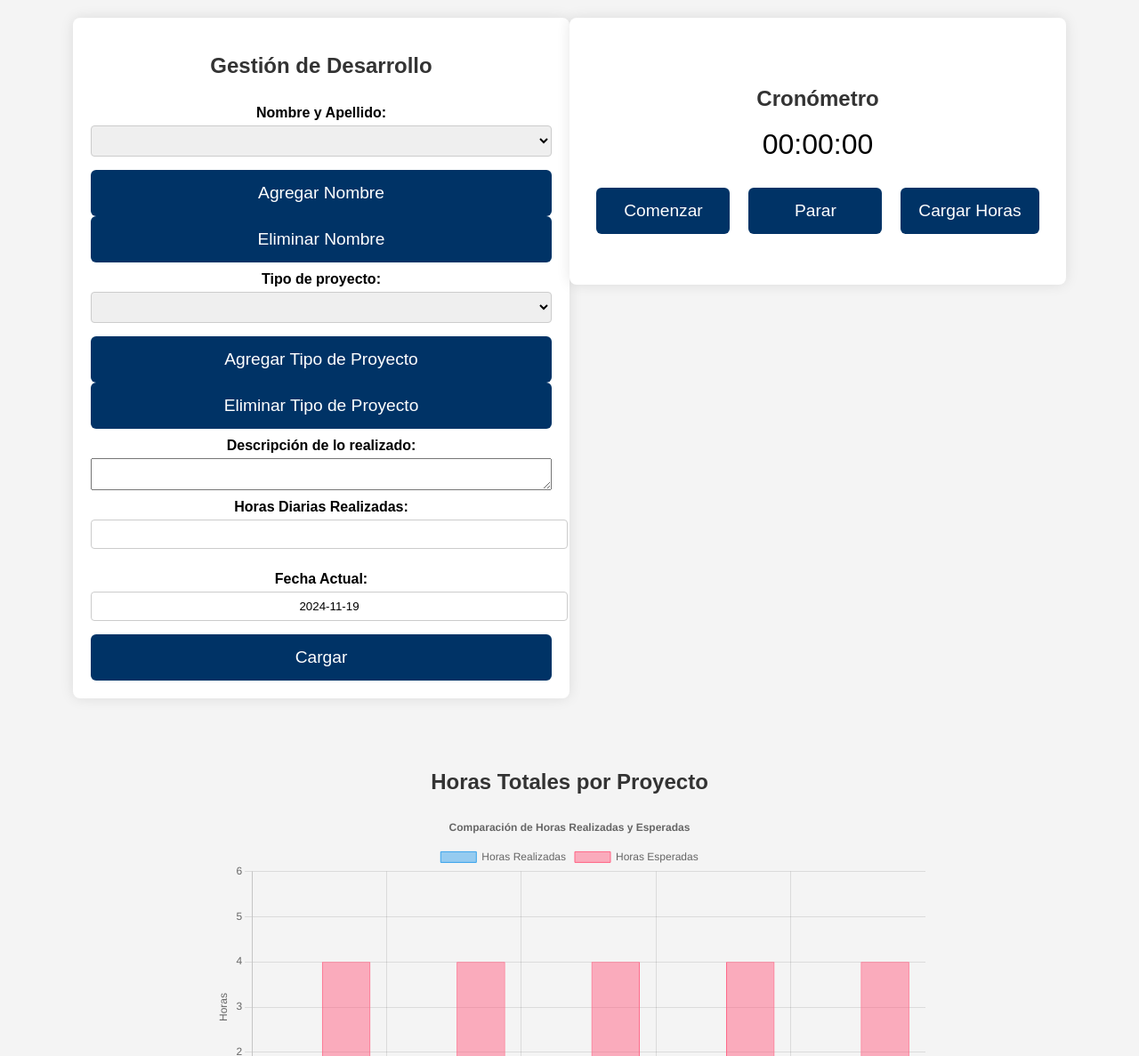
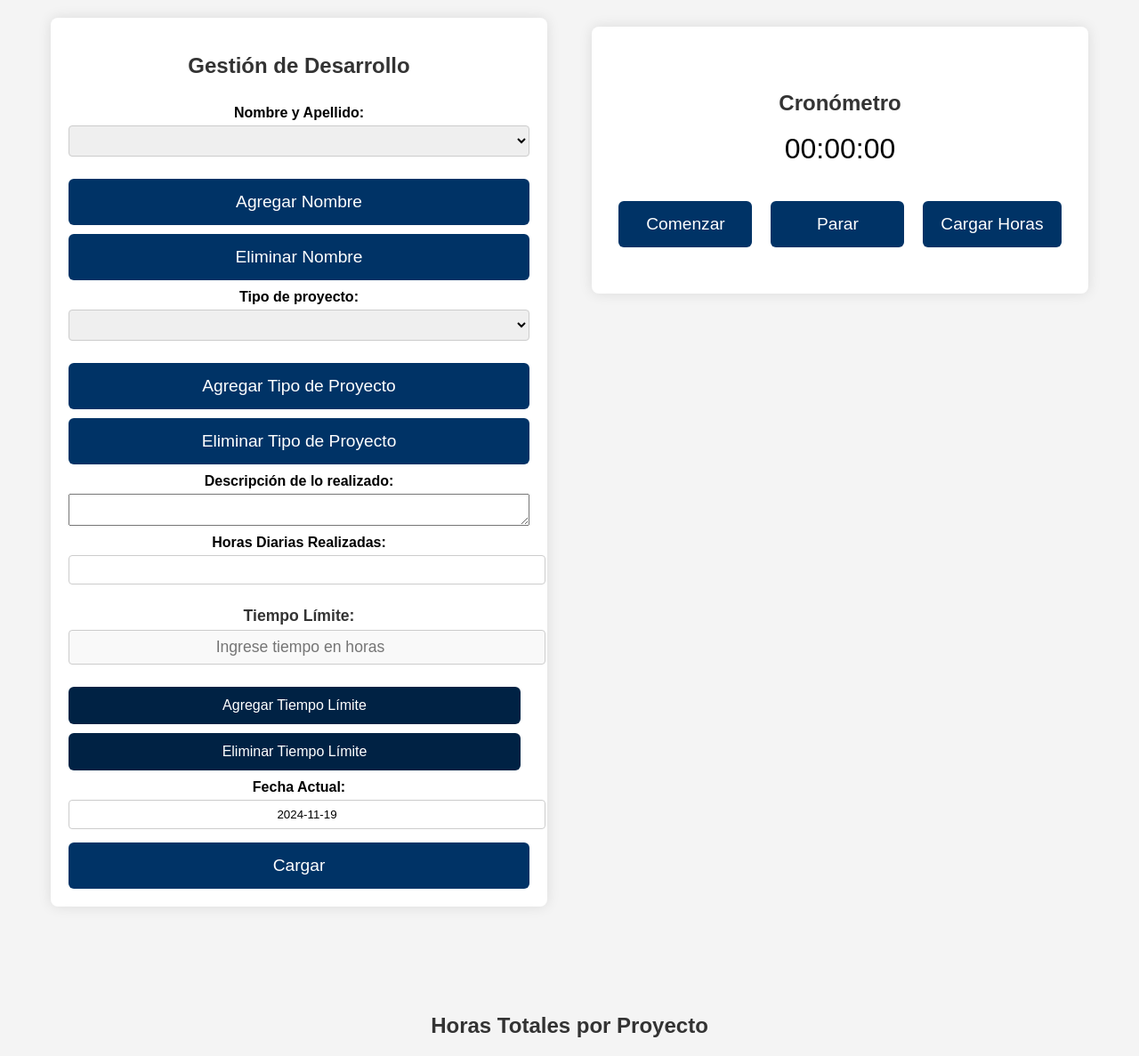
Before and after one commit to esnait09/front_controlhs, a PHP site: page /src/Formulario.php in a window 1280 px wide. Shown: the top 1187 px of the page at 89% size. Run offline with PHP 8.4, Linux system fonts and the light colour scheme; a user stored in the database is signed in; data comes from the database, SQL or seed files in the repository.

Commit message:
nuevos estilos y nuevos campos

```diff
--- a/src/CSS/stylses.css
+++ b/src/CSS/stylsess.css
@@ -17,7 +17,7 @@
   box-shadow: 0px 0px 15px rgba(0, 0, 0, 0.1);
   width: 45%;
   box-sizing: border-box; /* Incluye padding y border en el ancho total */
-  margin-bottom: 60px; /* Aumenta el espaciado entre contenedores (40px + 20px adicionales) */
+  margin-bottom: 100px; /* Aumenta el espaciado entre contenedores (40px + 20px adicionales) */
 }
 
 /* Ajustes para pantallas pequeñas */
@@ -51,16 +51,20 @@
 
 .cronometro-container {
   display: flex;
+  margin-top: 10px;
   flex-direction: column;
-  align-items: center;
-  justify-content: center; /* Centra el contenido verticalmente en el contenedor */
-  text-align: center; /* Alinea el texto del cronómetro y los botones en el centro */
-  height: 300px; /* Ajusta la altura del contenedor según sea necesario */
+  align-items: center; /* Alinea el cronómetro a la izquierda */
+  justify-content: center; /* Centra verticalmente */
+  text-align: center; /* Ajusta el texto del cronómetro a la izquierda */
+  height: 300px;
+  margin-left: 50px; /* Ajusta esta cantidad para moverlo hacia la derecha */
 }
+
 
 .cronometro {
   font-size: 2em;
   margin-bottom: 20px;
+  text-align: center; /* Asegura que el cronómetro esté centrado */
 }
 
 .cronometro-buttons {
@@ -144,3 +148,103 @@
 select option {
   text-align: center; /* Centra el texto de las opciones dentro del select */
 }
+
+
+/* Estilo para el campo de Tiempo Límite */
+#Tiempo_Limite {
+  padding: 8px;
+  border: 1px solid #cccccc;
+  border-radius: 4px;
+  width: 100%; /* Ocupa todo el ancho disponible */
+  margin-bottom: 15px; /* Espaciado debajo del campo */
+  font-size: 1.1em; /* Tamaño de texto ajustado */
+  text-align: center; /* Centra el texto numérico dentro del campo */
+  background-color: #f9f9f9; /* Color de fondo sutil */
+}
+
+/* Estilo para el label del campo Tiempo Límite */
+label[for="Tiempo_Limite"] {
+  font-weight: bold;
+  color: #333333;
+  margin-bottom: 5px;
+  display: inline-block; /* Asegura que el texto se alinee con el campo */
+  text-align: center;
+  font-size: 1.1em; /* Tamaño de fuente ligeramente mayor */
+}
+
+
+
+
+/* Estilo para los botones de agregar y eliminar Tiempo Límite */
+button#agregarTiempoLimite,
+button#eliminarTiempoLimite {
+  background-color: #002244; /* Azul suave */
+  color: white;
+  font-size: 1em;
+  padding: 12px 20px; /* Botones con un poco más de padding */
+  border: none;
+  border-radius: 6px;
+  cursor: pointer;
+  transition: background-color 0.3s ease, transform 0.1s ease;
+  min-width: 150px; /* Ancho mínimo */
+  margin-top: 10px; /* Espaciado superior entre los botones */
+  display: inline-block; /* Asegura que los botones estén alineados */
+  margin-right: 10px; /* Espaciado entre los botones */
+}
+
+button#agregarTiempoLimite:hover,
+button#eliminarTiempoLimite:hover {
+  background-color:#002244; /* Azul más oscuro en hover */
+  transform: scale(1.05); /* Efecto de agrandamiento en hover */
+}
+
+button#agregarTiempoLimite:active,
+button#eliminarTiempoLimite:active {
+  background-color: #002244; /* Azul aún más oscuro al presionar */
+  transform: scale(0.98); /* Efecto de presión visual */
+}
+
+/* Estilos para botones de formulario */
+button {
+  padding: 15px 20px;
+  background-color: #003366; /* Azul marino */
+  color: white;
+  border: none;
+  border-radius: 6px;
+  cursor: pointer;
+  transition: background-color 0.3s ease, transform 0.1s ease;
+  font-size: 1.2em;
+  width: auto;
+  min-width: 150px; /* Ancho mínimo para los botones */
+  margin-top: 10px; /* Espaciado superior entre botones */
+}
+
+button:hover {
+  background-color: #002244; /* Azul marino más oscuro cuando el mouse está encima */
+  transform: scale(1.05);
+}
+
+button:active {
+  background-color: #001a33; /* Azul aún más oscuro al presionar */
+  transform: scale(0.98);
+}
+
+/* Estilo para los botones de enviar y cancelar */
+button#submitButton {
+  background-color: #006600; /* Verde para el botón de enviar */
+}
+
+button#cancelButton {
+  background-color: #cc0000; /* Rojo para el botón de cancelar */
+}
+
+/* Estilo para los campos adicionales (si es necesario) */
+input[type="date"],
+input[type="text"] {
+  padding: 8px;
+  border: 1px solid #cccccc;
+  border-radius: 4px;
+  margin-bottom: 15px;
+  width: 100%; /* Ocupa todo el ancho disponible */
+  text-align: center;
+}
--- a/src/Formulario.php
+++ b/src/Formulario.php
@@ -9,7 +9,7 @@
   <meta charset="UTF-8" />
   <meta name="viewport" content="width=device-width, initial-scale=1.0" />
   <title>Formulario</title>
-  <link rel="stylesheet" href="CSS/stylses.css" />
+  <link rel="stylesheet" href="CSS/stylsess.css" />
   <script src="./J.S/scrips.js" defer></script>
   <script src="./J.S/formulario.js" defer></script>
   <script src="https://cdn.jsdelivr.net/npm/chart.js"></script>
@@ -64,6 +64,14 @@
       <label for="Horas_Diarias_Realizadas">Horas Diarias Realizadas:</label>
       <input type="text" id="Horas_Diarias_Realizadas" name="Horas_Diarias_Realizadas" required />
 
+      <!-- Campo Tiempo Límite solo para supervisores -->
+      <?php if ($role === 'supervisor'): ?>
+      <label for="Tiempo_Limite">Tiempo Límite:</label>
+      <input type="number" id="Tiempo_Limite" name="Tiempo_Limite" placeholder="Ingrese tiempo en horas" min="0" step="0.1" />
+      <button type="button" id="agregarTiempoLimite">Agregar Tiempo Límite</button>
+      <button type="button" id="eliminarTiempoLimite">Eliminar Tiempo Límite</button>
+      <?php endif; ?>
+
       <label for="Fecha_Actual">Fecha Actual:</label>
       <input type="text" id="Fecha_Actual" name="Fecha_Actual" readonly />
 
@@ -86,69 +94,7 @@
   <div class="grafico-container">
     <h2>Horas Totales por Proyecto</h2>
     <canvas id="graficoHoras" width="800" height="400"></canvas>
-
-    <?php
-    // Incluir la conexión a la base de datos y recuperar los datos del gráfico
-    include 'php/conexion.php';
-
-    $query = "SELECT Tipo_de_proyecto, SUM(TIME_TO_SEC(Horas_Diarias_Realizadas)) as total_horas
-              FROM registros
-              GROUP BY Tipo_de_proyecto";
-    $result = $conn->query($query);
-
-    $projects = [];
-    $total_hours = [];
-
-    while ($row = $result->fetch_assoc()) {
-        $projects[] = $row['Tipo_de_proyecto'];
-        $total_hours[] = $row['total_horas'] / 3600; // Convertir segundos a horas
-    }
-
-    // Convertir arrays a formato JSON
-    $projects_json = json_encode($projects);
-    $total_hours_json = json_encode($total_hours);
-    ?>
-
-<script>
-    fetch('php/datos_grafico.php')
-      .then(response => response.json())
-      .then(data => {
-        const ctx = document.getElementById('graficoHoras').getContext('2d');
-
-        // Crear el gráfico de barras dobles
-        const chart = new Chart(ctx, {
-          type: 'bar',
-          data: {
-            labels: data.projects, // Proyectos
-            datasets: data.datasets // Datos desde PHP
-          },
-          options: {
-            responsive: true,
-            plugins: {
-              title: {
-                display: true,
-                text: 'Comparación de Horas Realizadas y Esperadas'
-              },
-              legend: {
-                position: 'top',
-              }
-            },
-            scales: {
-              y: {
-                beginAtZero: true,
-                suggestedMax: 6, // Máximo sugerido en el eje Y
-                title: {
-                  display: true,
-                  text: 'Horas'
-                }
-              }
-            }
-          }
-        });
-      })
-      .catch(error => console.error('Error al cargar los datos del gráfico:', error));
-  </script>
-
+    <!-- Script del gráfico -->
   </div>
 </body>
 </html>
```
